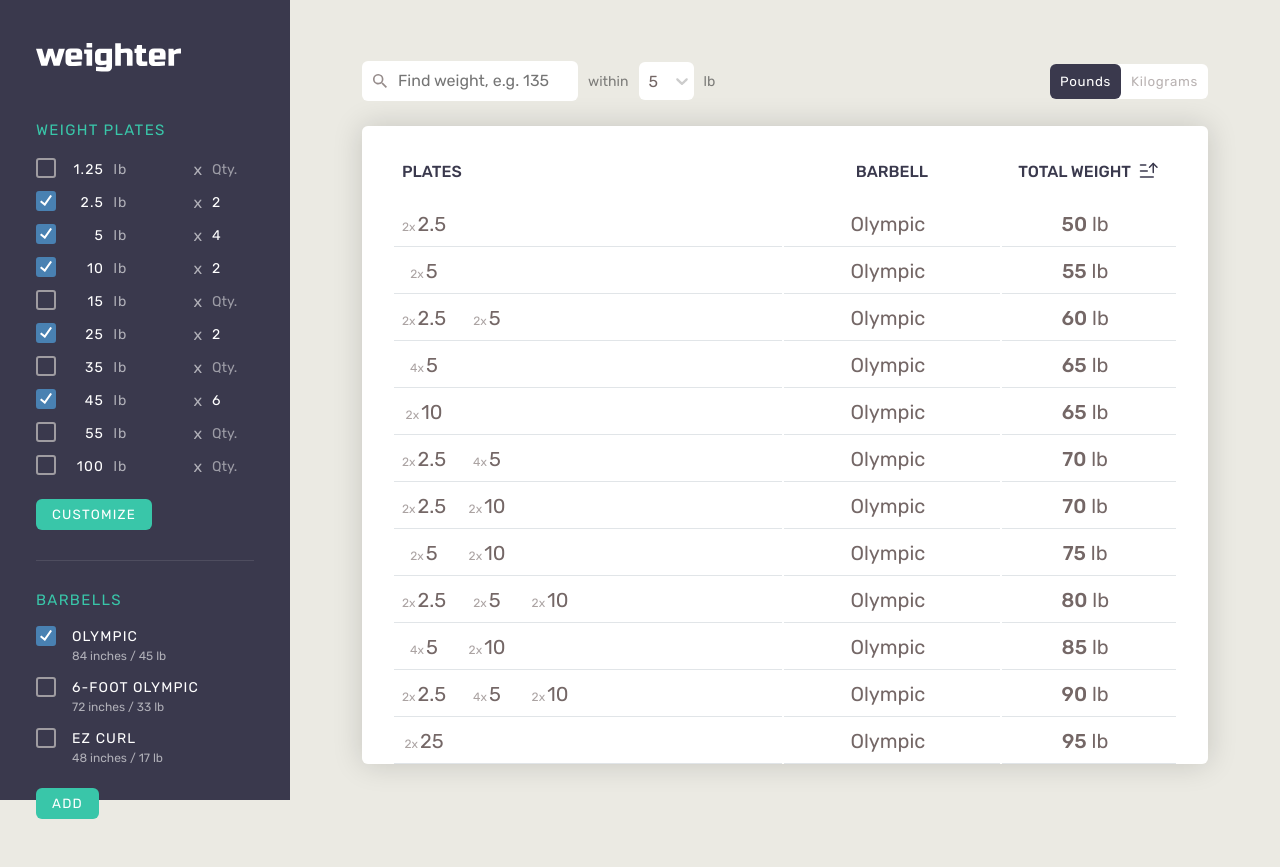
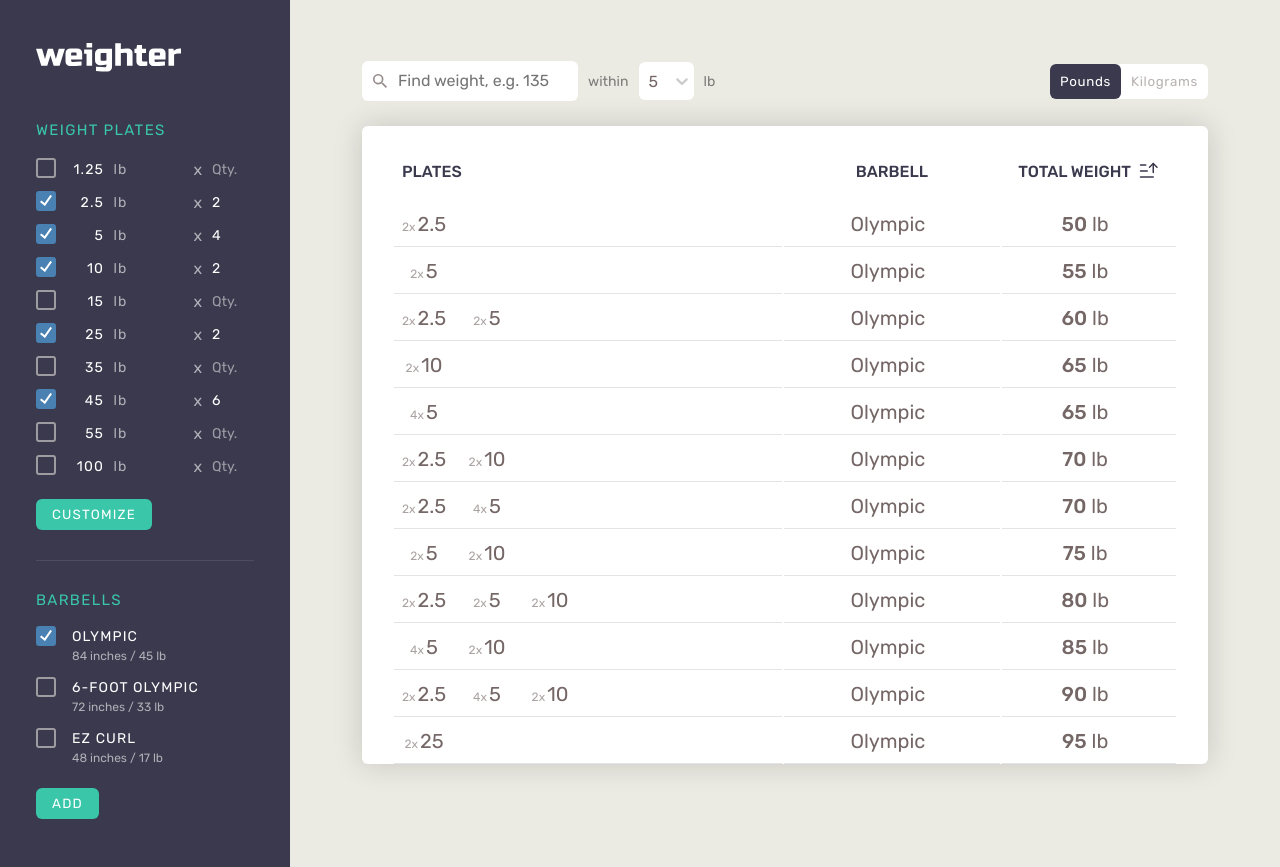
Before and after one commit to lstanard/weighter, a React (Create React App) app: page / in a window 1280 px wide. Before the commit the page ends 819 px from the top, so only its background shows below. Built offline with nearby package versions, Linux system fonts and the light colour scheme.

Commit message:
Fixed some random issues (issue #1, issue #2, prevent displaying 0 values for plate weights, layout stuff)

```diff
--- a/src/components/EquipmentPanel/Barbells.module.scss
+++ b/src/components/EquipmentPanel/Barbells.module.scss
@@ -1,4 +1,8 @@
 @import "../../scss/globals";
+
+.container {
+  margin-bottom: $std-margin;
+}
 
 .sectionTitle {
   @include section-title;
--- a/src/components/EquipmentPanel/EquipmentPanel.module.scss
+++ b/src/components/EquipmentPanel/EquipmentPanel.module.scss
@@ -3,7 +3,8 @@
 .container {
   background-color: $night-blue;
   padding: #{$std-padding / 2} $std-padding;
-  max-height: 100vh;
+  height: auto;
+  min-height: 100vh;
   max-width: $sidebar-max-width;
   min-width: $sidebar-min-width;
 
--- a/src/components/EquipmentPanel/Plates.tsx
+++ b/src/components/EquipmentPanel/Plates.tsx
@@ -146,7 +146,12 @@ const Plates = ({ plates, updatePlates }: PlatesProps): ReactElement => {
       "add-plate-qty"
     ) as HTMLInputElement;
 
-    // TODO: need to validate that either input isn't empty
+    const weight = addPlateWeight?.value;
+    const quantity = addPlateQty?.value;
+
+    if (!weight || !quantity) {
+      return;
+    }
 
     const newPlate: Plate = {
       id: uuidv4(),
@@ -161,8 +166,7 @@ const Plates = ({ plates, updatePlates }: PlatesProps): ReactElement => {
     addPlateQty.value = "";
   };
 
-  const getDefaultSelectValue = useCallback(
-    (plateQty: number, selected: boolean) => {
+  const getSelectValue = useCallback((plateQty: number, selected: boolean) => {
     const defaultValue = PLATE_QTY_OPTIONS.filter((option) => {
       return option.value === plateQty;
     })[0];
@@ -170,14 +174,13 @@ const Plates = ({ plates, updatePlates }: PlatesProps): ReactElement => {
       return defaultValue;
     }
     return null;
-    },
-    []
-  );
+  }, []);
 
   /**
    * This should really be its own component.
    */
   const plateOptions = plates
+    .filter((plate) => plate.weight !== 0)
     .sort((a, b) => a.weight - b.weight)
     .map((plate) => {
       const plateKey = `plate-${plate.id}`;
@@ -213,10 +216,7 @@ const Plates = ({ plates, updatePlates }: PlatesProps): ReactElement => {
               options={PLATE_QTY_OPTIONS}
               className={styles.plateQtySelect}
               styles={customSelectStyles}
-              defaultValue={getDefaultSelectValue(
-                plate.quantity,
-                plate.selected
-              )}
+              value={getSelectValue(plate.quantity, plate.selected)}
               aria-labelledby={`label-${plateKey}`}
             />
           </span>
--- a/src/components/Results/Results.module.scss
+++ b/src/components/Results/Results.module.scss
@@ -2,7 +2,8 @@
 @import "./variables";
 
 .container {
-  max-height: 100vh;
+  height: auto;
+  min-height: 100vh;
   padding: $std-padding #{$std-padding * 2};
   width: 100%;
 }
--- a/src/components/Results/ResultsTable/ResultsTable.tsx
+++ b/src/components/Results/ResultsTable/ResultsTable.tsx
@@ -104,7 +104,7 @@ const ResultsTable = ({
       // we want to be able to double everything, accounting for both sides of
       // the barbell. e.g., 3x10, 4x5, 2x45 = [45, 10, 5, 5]
       plates
-        .filter((plate) => plate.selected)
+        .filter((plate) => plate.selected && plate.weight !== 0)
         .forEach((plate) => {
           const pairs = plate.quantity ? Math.floor(plate.quantity / 2) : 1;
           for (let i = 0; i < pairs; i += 1) {
@@ -141,9 +141,6 @@ const ResultsTable = ({
 
   /**
    * Sort results
-   *
-   * NOTE: Large -> Small = Descending order
-   *       Small -> Large = Ascending order
    */
   const sortedResults = useMemo(() => {
     return combinations.sort((a, b) => {
@@ -161,21 +158,17 @@ const ResultsTable = ({
   const finalResults = useMemo(() => {
     let filteredSearchResults: Result[] = [];
 
-    /**
-     * TODO: This search doesn't work for in-between values, like 70.5
-     */
     if (searchValue) {
       const searchPattern = new RegExp(`^${searchValue}`, "i");
       filteredSearchResults = sortedResults.filter((result) => {
         if (searchVariance) {
-          for (
-            let i = searchValue - searchVariance;
-            i <= Number(searchValue) + Number(searchVariance);
-            i += 1
+          const max: number = Number(searchValue) + Number(searchVariance);
+          const min: number = Number(searchValue) - Number(searchVariance);
+          if (
+            result.totalWeight === searchValue ||
+            (result.totalWeight >= min && result.totalWeight <= max)
           ) {
-            if (i === result.totalWeight) {
-              return true;
-            }
+            return true;
           }
         } else if (searchPattern.test(result.totalWeight.toString())) {
           return true;
```
Also changed, not shown: 1 other file (tests, documents, lock files or other folders). Lines whose indentation alone changed are shown as unchanged.
